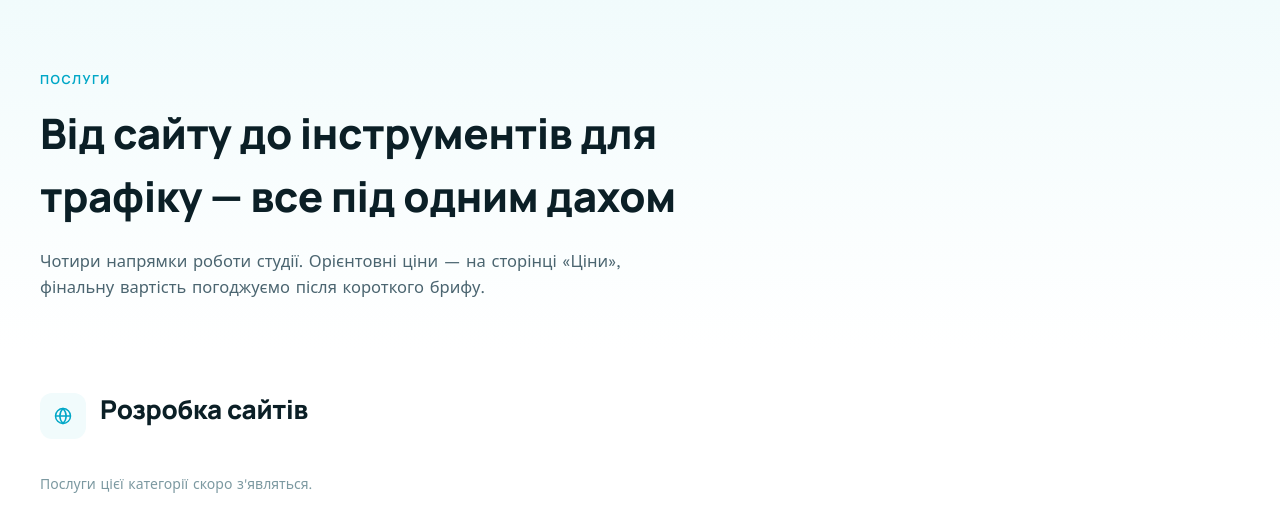
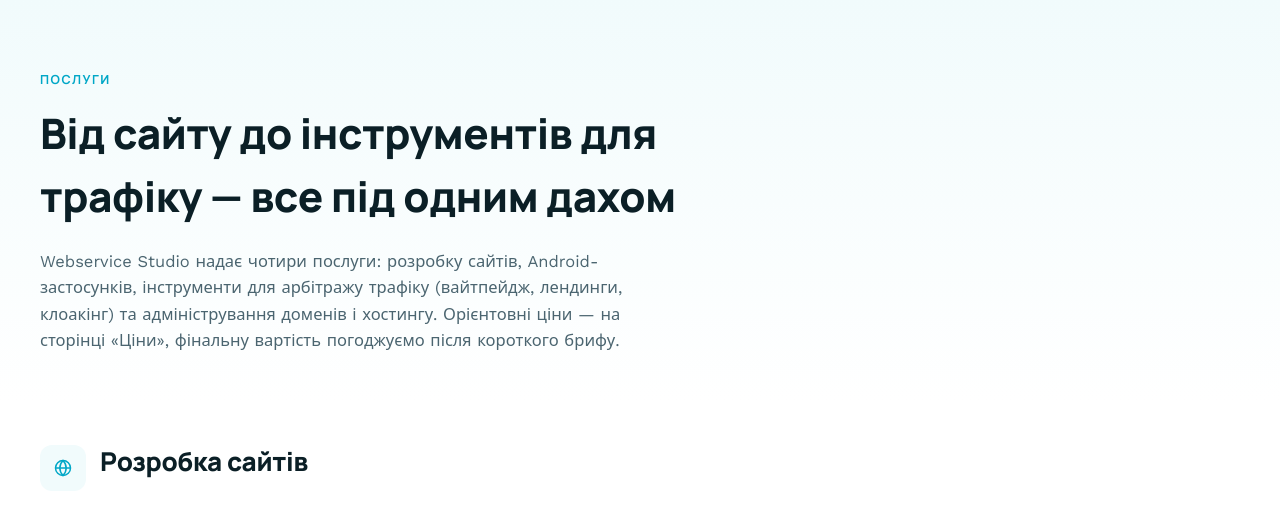
Before and after one commit to krigana/webservice_studio_claude_code, a PHP site: page /poslugy in a window 1280 px wide. Shown: the part 79-608 px from the top of the page. Run offline with PHP 8.4, Linux system fonts and the light colour scheme; data comes from the database, SQL or seed files in the repository.

Commit message:
AI-пошук: answer-first перше речення на «Послуги» і «Про студію»
- templates/services.php: підзаголовок сторінки /poslugy тепер
  самодостатньо перелічує усі чотири послуги студії в першому реченні.
- docs/migrations/0007_answer_first_pro_studiyu.sql: перший абзац
  /pro-studiyu через REPLACE() (безпечно, чіпає лише цей абзац;
  синельниківська, не київська).

```diff
--- a/templates/services.php
+++ b/templates/services.php
@@ -57,7 +57,7 @@ require __DIR__ . '/partials/header.php';
     <div class="container">
       <span class="eyebrow">Послуги</span>
       <h1>Від сайту до інструментів для трафіку — все під одним дахом</h1>
-      <p class="lead">Чотири напрямки роботи студії. Орієнтовні ціни — на сторінці «Ціни», фінальну вартість погоджуємо після короткого брифу.</p>
+      <p class="lead">Webservice Studio надає чотири послуги: розробку сайтів, Android-застосунків, інструменти для арбітражу трафіку (вайтпейдж, лендинги, клоакінг) та адміністрування доменів і хостингу. Орієнтовні ціни — на сторінці «Ціни», фінальну вартість погоджуємо після короткого брифу.</p>
     </div>
   </div>
 
```
Also changed, not shown: docs/migrations/0007_answer_first_pro_studiyu.sql (added).
